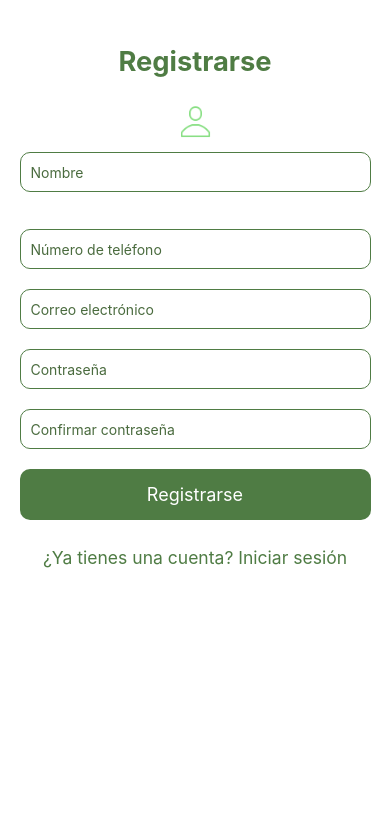
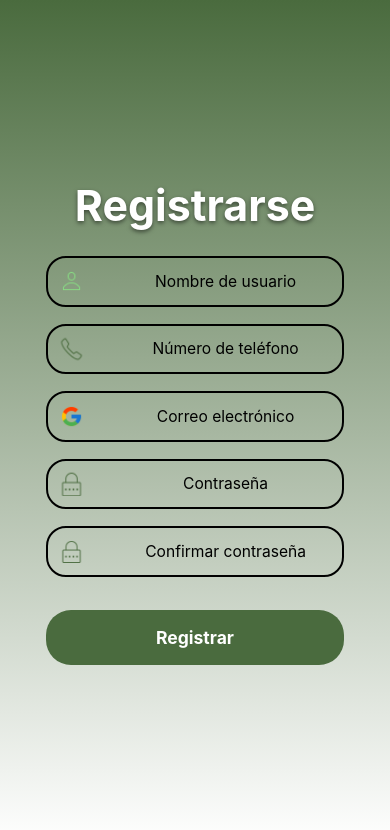
Before and after one commit to JoshRod20/SystemDev, a React Native app in the folder AgroSense/: screen /Register in a window 390 px wide. Shown: the top 830 px of the page. Built offline with nearby package versions, Linux system fonts and the light colour scheme; no server answers.

Commit message:
New session screen design

```diff
--- a/AgroSense/src/app/screens/loginScreen.js
+++ b/AgroSense/src/app/screens/loginScreen.js
@@ -1,140 +1,220 @@
-import React, { useState } from 'react';
-import { View, TextInput, Text, TouchableOpacity, StyleSheet, Image, Alert, Dimensions } from 'react-native';
+import React, { useState } from "react";
+import {
+  View,
+  Text,
+  StyleSheet,
+  Image,
+  Dimensions,
+  TextInput,
+  TouchableOpacity,
+  ScrollView,
+} from "react-native";
+import { LinearGradient } from "expo-linear-gradient";
 import { auth } from "../../app/services/firebase";
 import { signInWithEmailAndPassword } from "firebase/auth";
 
 // Obtener dimensiones de la pantalla
-const { width, height } = Dimensions.get('window');
+const { width, height } = Dimensions.get("window");
 
-export default function LoginScreen({ navigation }) {
-  const [email, setEmail] = useState('');
-  const [password, setPassword] = useState('');
+const LoginScreen = ({ navigation }) => {
+  // Estado para los campos de inicio de sesión
+  const [email, setEmail] = useState("");
+  const [password, setPassword] = useState("");
   const [showPassword, setShowPassword] = useState(false);
 
-  const [emailError, setEmailError] = useState(false);
-  const [passwordError, setPasswordError] = useState(false);
+  // Estado para manejar si el usuario ha intentado enviar el formulario
+  const [attemptedSubmit, setAttemptedSubmit] = useState(false);
+
+  // Validaciones de los campos
+  const validateEmail = () => /^[^\s@]+@[^\s@]+\.[^\s@]+$/.test(email);
+  const validatePassword = () => password.length >= 6;
 
   // Función para alternar la visibilidad de la contraseña
   const togglePasswordVisibility = () => {
     setShowPassword(!showPassword);
   };
 
+  // Función para manejar el inicio de sesión
   const handleLogin = async () => {
-    // Validación de campos vacíos
-    setEmailError(!email);
-    setPasswordError(!password);
+    setAttemptedSubmit(true);
 
-    if (!email || !password) {
-      Alert.alert('Error', 'Por favor, complete todos los campos.');
-      return;
-    }
-
+    // Verificar si todos los campos son válidos
+    if (validateEmail() && validatePassword()) {
       try {
         // Iniciar sesión con Firebase Authentication
         await signInWithEmailAndPassword(auth, email, password);
-      navigation.navigate('AgroSense'); // Cambiado de 'Home' a 'AgroSense'
+        navigation.navigate("AgroSense"); // Redirige a AgroSense después del inicio de sesión
       } catch (error) {
-      console.error('Error en el inicio de sesión:', error);
-      Alert.alert('Error', 'No se pudo iniciar sesión. Verifique sus credenciales.');
+        console.error("Error en el inicio de sesión:", error);
+      }
     }
   };
 
   return (
-    <View style={styles.container}>
-      <Text style={styles.title}>Iniciar Sesión</Text>
+    <ScrollView contentContainerStyle={{ flexGrow: 1 }}>
+      {/**LinearGradient para el degradado en la pantalla */}
+      <LinearGradient colors={["#4A6B3E", "#fff"]} style={styles.container}>
+        <Text style={styles.title}>Iniciar sesión</Text>
 
         {/* Campo Correo */}
-      <View style={[styles.inputContainer, emailError && styles.inputError]}>
-        <Image source={require('../../app/assets/icons8-logo-de-google-48.png')} style={styles.icon} />
+        <View style={styles.inputContainer}>
+          <Image
+            source={require("../../app/assets/icons8-logo-de-google-48.png")}
+            style={styles.iconImage}
+          />
           <TextInput
             style={styles.input}
             placeholder="Correo electrónico"
             value={email}
             onChangeText={setEmail}
             keyboardType="email-address"
-          placeholderTextColor="#4A6B3E"
+            placeholderTextColor="#000"
           />
         </View>
+        {attemptedSubmit && !validateEmail() && (
+          <Text style={styles.errorText}>
+            El correo electrónico debe ser válido
+          </Text>
+        )}
 
         {/* Campo Contraseña */}
-      <View style={[styles.inputContainer, passwordError && styles.inputError]}>
-        <Image source={require('../../app/assets/icons8-contraseña-50.png')} style={styles.icon} />
+        <View style={styles.inputContainer}>
+          <Image
+            source={require("../../app/assets/icons8-contraseña-50.png")}
+            style={styles.iconImage}
+          />
           <TextInput
             style={styles.input}
             placeholder="Contraseña"
             value={password}
             onChangeText={setPassword}
             secureTextEntry={!showPassword}
-          placeholderTextColor="#4A6B3E"
+            placeholderTextColor="#000"
           />
           <TouchableOpacity onPress={togglePasswordVisibility}>
-          <Image source={require('../../app/assets/icons8-visible-48.png')} style={styles.eyeIconImage} />
+            <Image
+              source={require("../../app/assets/icons8-visible-48.png")}
+              style={styles.eyeIconImage}
+            />
           </TouchableOpacity>
         </View>
+        {attemptedSubmit && !validatePassword() && (
+          <Text style={styles.errorText}>
+            La contraseña debe tener al menos 6 caracteres
+          </Text>
+        )}
 
-      {/* Botón de Iniciar */}
-      <TouchableOpacity style={styles.button} onPress={handleLogin}>
-        <Text style={styles.buttonText}>Iniciar</Text>
+        {/* Botón de Iniciar sesión */}
+        <TouchableOpacity style={styles.loginButton} onPress={handleLogin}>
+          <Text style={styles.loginButtonText}>Iniciar</Text>
         </TouchableOpacity>
-    </View>
+
+        {/* Enlace para registrar */}
+        <Text style={styles.registerLinkText}>¿Aún no tienes una cuenta?</Text>
+        <Text
+          style={styles.registerLink}
+          onPress={() => navigation.navigate("Register")}
+        >
+          ¡Regístrate aquí!
+        </Text>
+      </LinearGradient>
+    </ScrollView>
   );
-}
+};
 
 const styles = StyleSheet.create({
   container: {
     flex: 1,
+    padding: width * 0.05,
     justifyContent: "center",
     alignItems: "center",
-    padding: width * 0.05, // Ajuste de padding basado en el ancho de la pantalla
-    backgroundColor: "#fff",
   },
   title: {
-    fontSize: width * 0.08, // Ajuste de tamaño de fuente basado en el ancho de la pantalla
+    fontSize: width * 0.11,
     fontWeight: "bold",
-    marginBottom: height * 0.05, // Ajuste de márgenes basado en la altura de la pantalla
-    color: "#4A6B3E",
+    marginBottom: height * 0.03,
+    textAlign: "center",
+    color: "#fff",
+    textShadowColor: "rgba(0, 0, 0, 0.5)", // Color de la sombra
+    textShadowOffset: { width: 0, height: 2 }, // Desplazamiento de la sombra
+    textShadowRadius: 4, // Radio de la sombra
   },
   inputContainer: {
     flexDirection: "row",
     alignItems: "center",
     width: "85%",
-    height: height * 0.07, // Ajuste de altura del campo de texto basado en la altura de la pantalla
+    height: height * 0.06,
     paddingHorizontal: width * 0.03,
     borderWidth: 2,
-    borderColor: "#9EAD6E",
-    borderRadius: 25,
+    borderColor: "#000000",
+    borderRadius: 18,
     marginBottom: height * 0.02,
-  },
-  inputError: {
-    borderColor: "red",
-  },
-  icon: {
-    width: width * 0.06, // Ajuste del tamaño del ícono basado en el ancho de la pantalla
-    height: width * 0.06,
-    marginRight: width * 0.03,
+    backgroundColor: "transparent",
   },
   input: {
     flex: 1,
     height: "100%",
-    fontSize: width * 0.04, // Ajuste de tamaño de fuente basado en el ancho de la pantalla
+    fontSize: width * 0.04,
     paddingLeft: 10,
-    color: "#4A6B3E",
+    color: "white",
+    textAlign: "center",
+    paddingRight: 50,
   },
-  button: {
-    width: "85%",
-    height: height * 0.07, // Ajuste de altura del botón basado en la altura de la pantalla
+  iconImage: {
+    width: width * 0.06,
+    height: width * 0.06,
+    marginRight: width * 0.03,
+  },
+  eyeIconImage: {
+    width: width * 0.06,
+    height: width * 0.06,
+  },
+  errorText: {
+    color: "red",
+    fontSize: width * 0.03,
+    marginBottom: height * 0.02,
+    textAlign: "center",
+  },
+  loginButton: {
+    backgroundColor: "#4A6B3E",
+    borderRadius: 18,
+    paddingVertical: height * 0.02,
     justifyContent: "center",
     alignItems: "center",
-    backgroundColor: "#4A6B3E",
-    borderRadius: 25,
+    height: height * 0.06,
+    width: "85%",
+    shadowColor: "#000",
+    shadowOffset: {
+      width: 0,
+      height: 5,
     },
-  buttonText: {
-    color: "#fff",
-    fontSize: width * 0.05, // Ajuste de tamaño de fuente basado en el ancho de la pantalla
+    shadowOpacity: 0.34,
+    shadowRadius: 6.27,
+    elevation: 10,
+  },
+  loginButtonText: {
+    color: "#FFF",
+    fontSize: width * 0.05,
     fontWeight: "bold",
+    height: height * 0.06,
+    width: "85%",
+    textAlign: "center",
+    paddingTop: 10,
   },
-  eyeIconImage: {
-    width: width * 0.06, // Ajuste del tamaño del ícono basado en el ancho de la pantalla
-    height: width * 0.06,
+  registerLinkText: {
+    color: "#000000",
+    fontWeight: "bold",
+    textAlign: "center",
+    marginTop: height * 0.03,
+    fontSize: width * 0.045,
+  },
+  registerLink: {
+    color: "#4A6B3E",
+    textAlign: "center",
+    fontSize: width * 0.05,
+    fontWeight: "bold",
+    marginTop: height * 0.01,
   },
 });
+
+export default LoginScreen;
--- a/AgroSense/src/app/screens/mainScreen.js
+++ b/AgroSense/src/app/screens/mainScreen.js
@@ -106,7 +106,7 @@ const SettingsScreen = ({ navigation }) => {
   const handleLogout = async () => {
     try {
       await signOut(auth); // Cerrar sesión en Firebase
-      navigation.replace('Register');
+      navigation.replace('Login');
     } catch (error) {
       console.error('Error al cerrar sesión:', error);
     }
--- a/AgroSense/src/app/screens/registerScreen.js
+++ b/AgroSense/src/app/screens/registerScreen.js
@@ -1,146 +1,253 @@
-import React, { useState } from 'react';
-import { View, Text, StyleSheet, Image, Dimensions } from 'react-native';
-import InputField from '../components/inputField';
-import Button from '../components/button';
+import React, { useState } from "react";
+import {
+  View,
+  Text,
+  StyleSheet,
+  Image,
+  Dimensions,
+  TextInput,
+  TouchableOpacity,
+  ScrollView,
+} from "react-native";
+import { LinearGradient } from "expo-linear-gradient";
 
 // Obtener las dimensiones de la pantalla
-const { width, height } = Dimensions.get('window');
+const { width, height } = Dimensions.get("window");
 
 const RegisterScreen = ({ navigation }) => {
   // Estado para los campos del registro
-  const [name, setName] = useState('');
-  const [phone, setPhone] = useState('');
-  const [email, setEmail] = useState('');
-  const [password, setPassword] = useState('');
-  const [confirmPassword, setConfirmPassword] = useState('');
+  const [name, setName] = useState("");
+  const [phone, setPhone] = useState("");
+  const [email, setEmail] = useState("");
+  const [password, setPassword] = useState("");
+  const [confirmPassword, setConfirmPassword] = useState("");
+  const [showPassword, setShowPassword] = useState(false);
 
-  // Estados para manejar errores
-  const [nameError, setNameError] = useState(false);
-  const [phoneError, setPhoneError] = useState(false);
-  const [emailError, setEmailError] = useState(false);
-  const [passwordError, setPasswordError] = useState(false);
-  const [confirmPasswordError, setConfirmPasswordError] = useState(false);
+  // Estado para manejar si el usuario ha intentado enviar el formulario
+  const [attemptedSubmit, setAttemptedSubmit] = useState(false);
+
+  // Validaciones de los campos
+  const validateName = () => name.length > 0;
+  const validatePhone = () => /^\d+$/.test(phone);
+  const validateEmail = () => /^[^\s@]+@[^\s@]+\.[^\s@]+$/.test(email);
+  const validatePassword = () => password.length >= 6;
+  const validateConfirmPassword = () => password === confirmPassword;
+
+  // Función para alternar la visibilidad de la contraseña
+  const togglePasswordVisibility = () => {
+    setShowPassword(!showPassword);
+  };
 
   // Función para manejar el registro
   const handleRegister = () => {
-    // Reiniciar los errores
-    setNameError(!name);
-    setPhoneError(!phone);
-    setEmailError(!email);
-    setPasswordError(!password);
-    setConfirmPasswordError(password !== confirmPassword);
+    setAttemptedSubmit(true);
 
-    // Verificar si todo está bien
-    if (!name || !phone || !email || !password || password !== confirmPassword) {
-      return;
+    // Verificar si todos los campos son válidos
+    if (
+      validateName() &&
+      validatePhone() &&
+      validateEmail() &&
+      validatePassword() &&
+      validateConfirmPassword()
+    ) {
+      // Si todo está correcto, simula un registro exitoso
+      navigation.navigate("Login"); // Redirige al login después del registro
     }
-
-    // Si todo está correcto, simula un registro exitoso
-    navigation.navigate('Login');  // Redirige al login después del registro
   };
 
   return (
-    <View style={styles.container}>
+    <ScrollView contentContainerStyle={{ flexGrow: 1 }}>
+      {/**LinearGradient para el degradado en la pantalla */}
+      <LinearGradient colors={["#4A6B3E", "#fff"]} style={styles.container}>
         <Text style={styles.title}>Registrarse</Text>
 
         {/* Campo de Nombre */}
-      <View style={styles.inputGroup}>
-        <View style={styles.icon}>
-          <Image source={require('../assets/icons8-usuario-48.png')} style={styles.iconImage} />
-        </View>
-        <InputField
-          placeholder="Nombre"
+        <View style={styles.inputContainer}>
+          <Image
+            source={require("../assets/icons8-usuario-48.png")}
+            style={styles.iconImage}
+          />
+          <TextInput
+            style={styles.input}
+            placeholder="Nombre de usuario"
             value={name}
             onChangeText={setName}
-          error={nameError}
+            placeholderTextColor="#000"
           />
-        {nameError && <Text style={styles.errorText}>El nombre es obligatorio</Text>}
         </View>
+        {attemptedSubmit && !validateName() && (
+          <Text style={styles.errorText}>El nombre es obligatorio</Text>
+        )}
 
         {/* Campo de Teléfono */}
-      <InputField
+        <View style={styles.inputContainer}>
+          <Image
+            source={require("../assets/icons8-teléfono-50.png")}
+            style={styles.iconImage}
+          />
+          <TextInput
+            style={styles.input}
             placeholder="Número de teléfono"
-        keyboardType="phone-pad"
             value={phone}
             onChangeText={setPhone}
-        error={phoneError}
+            keyboardType="phone-pad"
+            placeholderTextColor="#000"
           />
-      {phoneError && <Text style={styles.errorText}>El teléfono es obligatorio</Text>}
+        </View>
+        {attemptedSubmit && !validatePhone() && (
+          <Text style={styles.errorText}>
+            El número de teléfono debe ser válido
+          </Text>
+        )}
 
         {/* Campo de Correo Electrónico */}
-      <InputField
+        <View style={styles.inputContainer}>
+          <Image
+            source={require("../assets/icons8-logo-de-google-48.png")}
+            style={styles.iconImage}
+          />
+          <TextInput
+            style={styles.input}
             placeholder="Correo electrónico"
-        keyboardType="email-address"
             value={email}
             onChangeText={setEmail}
-        error={emailError}
+            keyboardType="email-address"
+            placeholderTextColor="#000"
           />
-      {emailError && <Text style={styles.errorText}>El correo electrónico es obligatorio</Text>}
+        </View>
+        {attemptedSubmit && !validateEmail() && (
+          <Text style={styles.errorText}>
+            El correo electrónico debe ser válido
+          </Text>
+        )}
 
         {/* Campo de Contraseña */}
-      <InputField
+        <View style={styles.inputContainer}>
+          <Image
+            source={require("../assets/icons8-contraseña-50.png")}
+            style={styles.iconImage}
+          />
+          <TextInput
+            style={styles.input}
             placeholder="Contraseña"
-        secureTextEntry
             value={password}
             onChangeText={setPassword}
-        error={passwordError}
+            secureTextEntry={!showPassword}
+            placeholderTextColor="#000"
           />
-      {passwordError && <Text style={styles.errorText}>La contraseña es obligatoria</Text>}
+          <TouchableOpacity onPress={togglePasswordVisibility}>
+            <Image
+              source={require("../assets/icons8-visible-48.png")}
+              style={styles.eyeIconImage}
+            />
+          </TouchableOpacity>
+        </View>
+        {attemptedSubmit && !validatePassword() && (
+          <Text style={styles.errorText}>
+            La contraseña debe tener al menos 6 caracteres
+          </Text>
+        )}
 
         {/* Campo de Confirmar Contraseña */}
-      <InputField
+        <View style={styles.inputContainer}>
+          <Image
+            source={require("../assets/icons8-contraseña-50.png")}
+            style={styles.iconImage}
+          />
+          <TextInput
+            style={styles.input}
             placeholder="Confirmar contraseña"
-        secureTextEntry
             value={confirmPassword}
             onChangeText={setConfirmPassword}
-        error={confirmPasswordError}
+            secureTextEntry={!showPassword}
+            placeholderTextColor="#000"
           />
-      {confirmPasswordError && <Text style={styles.errorText}>Las contraseñas no coinciden</Text>}
+          <TouchableOpacity onPress={togglePasswordVisibility}>
+            <Image
+              source={require("../assets/icons8-visible-48.png")}
+              style={styles.eyeIconImage}
+            />
+          </TouchableOpacity>
+        </View>
+        {attemptedSubmit && !validateConfirmPassword() && (
+          <Text style={styles.errorText}>Las contraseñas no coinciden</Text>
+        )}
 
         {/* Botón de Registro */}
-      <Button title="Registrarse" onPress={handleRegister} />
-
-      {/* Enlace para iniciar sesión */}
-      <Text style={styles.link} onPress={() => navigation.navigate('Login')}>
-        ¿Ya tienes una cuenta? Iniciar sesión
-      </Text>
-    </View>
+        <TouchableOpacity style={styles.registerButton} onPress={handleRegister}>
+          <Text style={styles.registerButtonText}>Registrar</Text>
+        </TouchableOpacity>
+      </LinearGradient>
+    </ScrollView>
   );
 };
 
 const styles = StyleSheet.create({
   container: {
     flex: 1,
-    padding: width * 0.05, // Ajuste de padding basado en el ancho de la pantalla
-    backgroundColor: '#FFF',
+    padding: width * 0.05,
+    justifyContent: "center",
+    alignItems: "center", // Alinea los elementos al centro horizontalmente
   },
   title: {
-    fontSize: width * 0.07, // Ajuste de tamaño de fuente basado en el ancho de la pantalla
-    fontWeight: 'bold',
-    marginTop: height * 0.03, // Ajuste de márgenes basado en la altura de la pantalla
+    fontSize: width * 0.11,
+    fontWeight: "bold",
     marginBottom: height * 0.03,
-    textAlign: 'center',
-    color: '#4F7C44',
+    textAlign: "center",
+    color: "#fff",
+    textShadowColor: "rgba(0, 0, 0, 0.5)", // Color de la sombra
+    textShadowOffset: { width: 0, height: 2 }, // Desplazamiento de la sombra
+    textShadowRadius: 4, // Radio de la sombra
   },
-  link: {
-    color: '#4F7C44',
-    textAlign: 'center',
-    marginTop: height * 0.02,
-    fontSize: width * 0.045, // Ajuste de tamaño de fuente basado en el ancho de la pantalla
+  inputContainer: {
+    flexDirection: "row",
+    alignItems: "center",
+    width: "85%",
+    height: height * 0.06,
+    paddingHorizontal: width * 0.03,
+    borderWidth: 2,
+    borderColor: "#000000",
+    borderRadius: 20,
+    marginBottom: height * 0.02,
+    backgroundColor: "transparent",
+  },
+  input: {
+    flex: 1,
+    height: "100%",
+    fontSize: width * 0.04,
+    paddingLeft: 10,
+    color: "white",
+    textAlign: "center",
+    paddingRight: 50,
+  },
+  iconImage: {
+    width: width * 0.06,
+    height: width * 0.06,
+    marginRight: width * 0.03,
+  },
+  eyeIconImage: {
+    width: width * 0.06,
+    height: width * 0.06,
   },
   errorText: {
-    color: 'red',
-    marginTop: height * 0.01,
+    color: "red",
+    fontSize: width * 0.03,
+    marginBottom: height * 0.02,
+    textAlign: "center",
   },
-  inputGroup: {
-    marginBottom: height * 0.02, // Ajuste de espacio entre inputs basado en la altura de la pantalla
+  registerButton: {
+    backgroundColor: "#4A6B3E",
+    borderRadius: 25,
+    paddingVertical: height * 0.02,
+    justifyContent: "center",
+    alignItems: "center",
+    marginTop: height * 0.02,
+    width: "85%",
   },
-  icon: {
-    alignItems: 'center',
-  },
-  iconImage: {
-    width: width * 0.1, // Ajuste de tamaño del ícono basado en el ancho de la pantalla
-    height: width * 0.1,
+  registerButtonText: {
+    color: "#FFF",
+    fontSize: width * 0.045,
+    fontWeight: "bold",
   },
 });
 
--- a/AgroSense/src/app/screens/welcomeScreen.js
+++ b/AgroSense/src/app/screens/welcomeScreen.js
@@ -1,14 +1,23 @@
 import React from 'react';
-import { View, Text, Image, StyleSheet } from 'react-native';
-import Button from '../components/button';
+import { View, Text, Image, StyleSheet, TouchableOpacity } from 'react-native';
+import { LinearGradient } from 'expo-linear-gradient';
 
 const WelcomeScreen = ({ navigation }) => {
   return (
-    <View style={styles.container}>
-      <Image source={require('../../app/assets/AgroSenseLogo.jpg')} style={styles.logo} />
-      <Text style={styles.title}>Bienvenidos a AgroSense </Text>
-      <Button title="Continuar" onPress={() => navigation.navigate('Register')} />
-    </View>
+    <LinearGradient colors={["#fff", "#4A6B3E"]} style={styles.container}>
+      <View style={styles.content}>
+        <Image source={require('../../app/assets/AgroSenseLogo-removebg.png')} style={styles.logo} />
+        <Text style={styles.title}>“Bienvenido a AgroSense”</Text>
+
+        {/* Botón personalizado */}
+        <TouchableOpacity
+          style={styles.button}
+          onPress={() => navigation.navigate('Register')}
+        >
+          <Text style={styles.buttonText}>Continuar</Text>
+        </TouchableOpacity>
+      </View>
+    </LinearGradient>
   );
 };
 
@@ -17,18 +26,45 @@ const styles = StyleSheet.create({
     flex: 1,
     justifyContent: 'center',
     alignItems: 'center',
-    backgroundColor: '#FFF',
+  },
+  content: {
+    justifyContent: 'center',
+    alignItems: 'center',
+    width: '80%',
   },
   logo: {
-    width: 150,
-    height: 150,
+    width: 250,
+    height: 250,
     marginBottom: 30,
   },
   title: {
     fontSize: 24,
     fontWeight: 'bold',
     marginBottom: 20,
-    color: '#4F7C44',
+    color: '#fff',
+    textAlign: 'center',
+  },
+  button: {
+    backgroundColor: '#4A6B3E',
+    paddingVertical: 12,
+    paddingHorizontal: 40,
+    borderRadius: 18,
+    marginTop: 10,
+    height: 55, // Ajuste para dar más espacio al texto
+    width: 270,
+    justifyContent: 'center',  // Centrado vertical del texto
+    alignItems: 'center',      // Centrado horizontal del texto
+    elevation: 5, // Sombra para Android
+    shadowColor: '#000', // Sombra para iOS
+    shadowOffset: { width: 0, height: 2 },
+    shadowOpacity: 0.3,
+    shadowRadius: 2,
+  },
+  buttonText: {
+    color: '#fff',
+    fontSize: 18,
+    fontWeight: 'bold',
+    textAlign: 'center',
   },
 });
 
```
Also changed, not shown: AgroSense/src/app/assets/AgroSenseLogo-removebg.png (added). Lines whose indentation alone changed are shown as unchanged.
